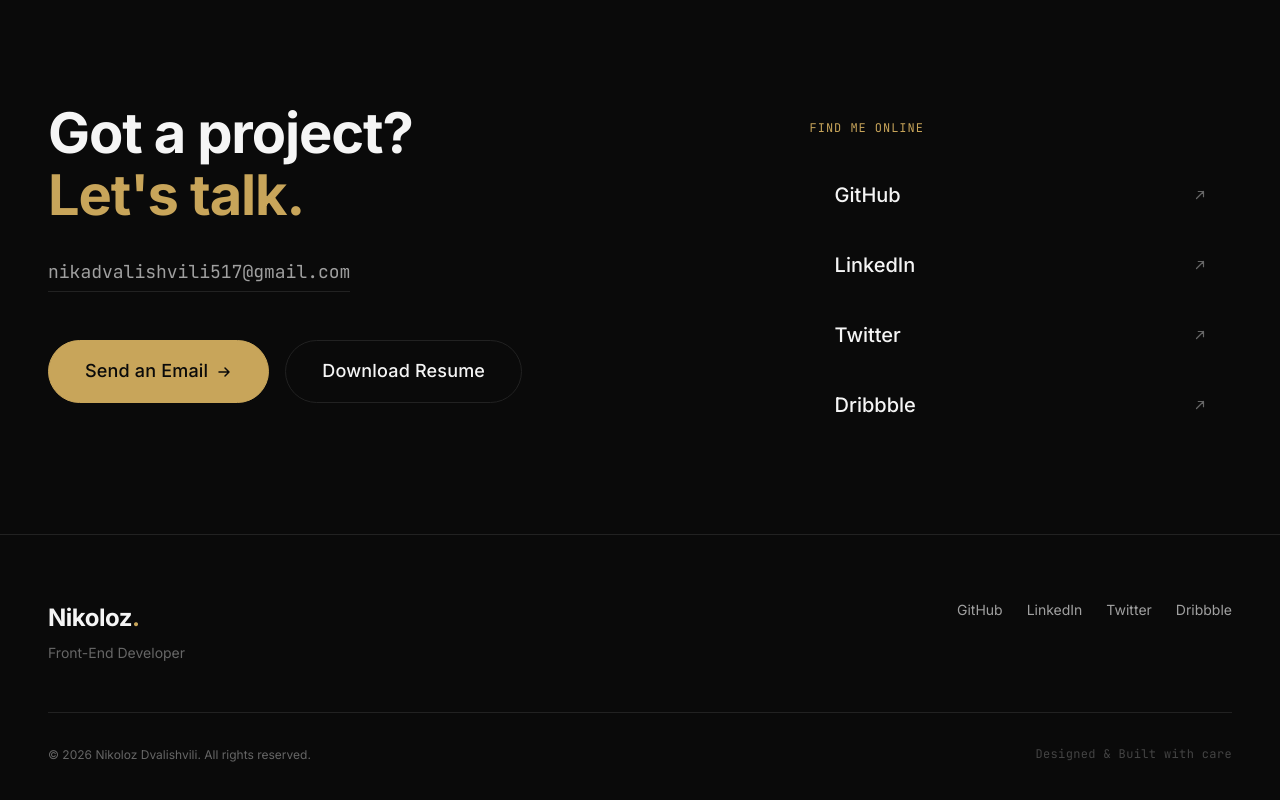
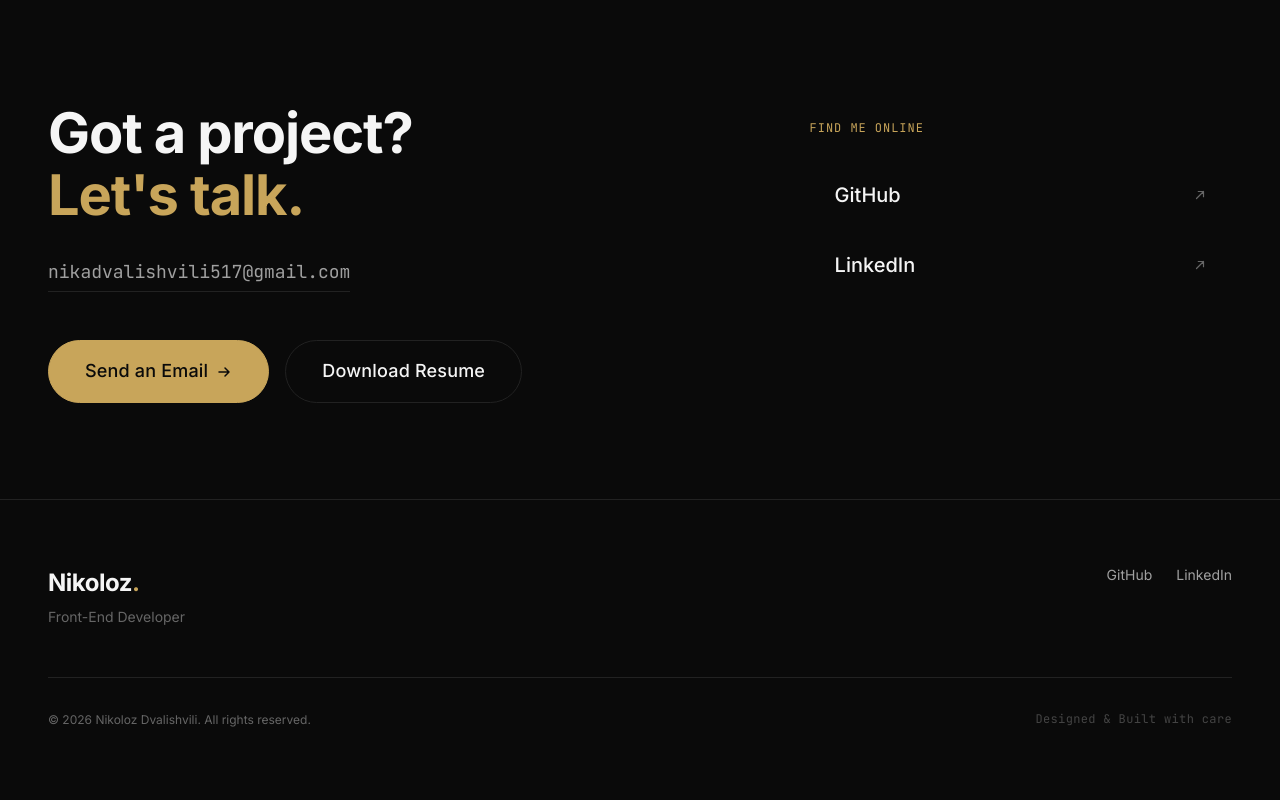
Before and after one commit to NikolozDvalishvili21/NikaPortfolio, a Next.js app in the folder myportfolio/: page / in a window 1280 px wide. Shown: the part 7837-8637 px from the top of the page. Built offline with nearby package versions, Linux system fonts and the light colour scheme.

Commit message:
Feat: Changed socials

```diff
--- a/myportfolio/data/social.ts
+++ b/myportfolio/data/social.ts
@@ -11,24 +11,14 @@ export interface SocialLink {
 export const socialLinks: SocialLink[] = [
   {
     name: "GitHub",
-    url: "https://github.com/yourusername",
+    url: "https://github.com/NikolozDvalishvili21",
     icon: "github",
   },
   {
     name: "LinkedIn",
-    url: "https://linkedin.com/in/yourusername",
+    url: "https://www.linkedin.com/in/nikoloz-dvalishvili-864171293/",
     icon: "linkedin",
-  },
-  {
-    name: "Twitter",
-    url: "https://twitter.com/yourusername",
-    icon: "twitter",
-  },
-  {
-    name: "Dribbble",
-    url: "https://dribbble.com/yourusername",
-    icon: "dribbble",
-  },
+  }
 ];
 
 export const navigation = [
```
